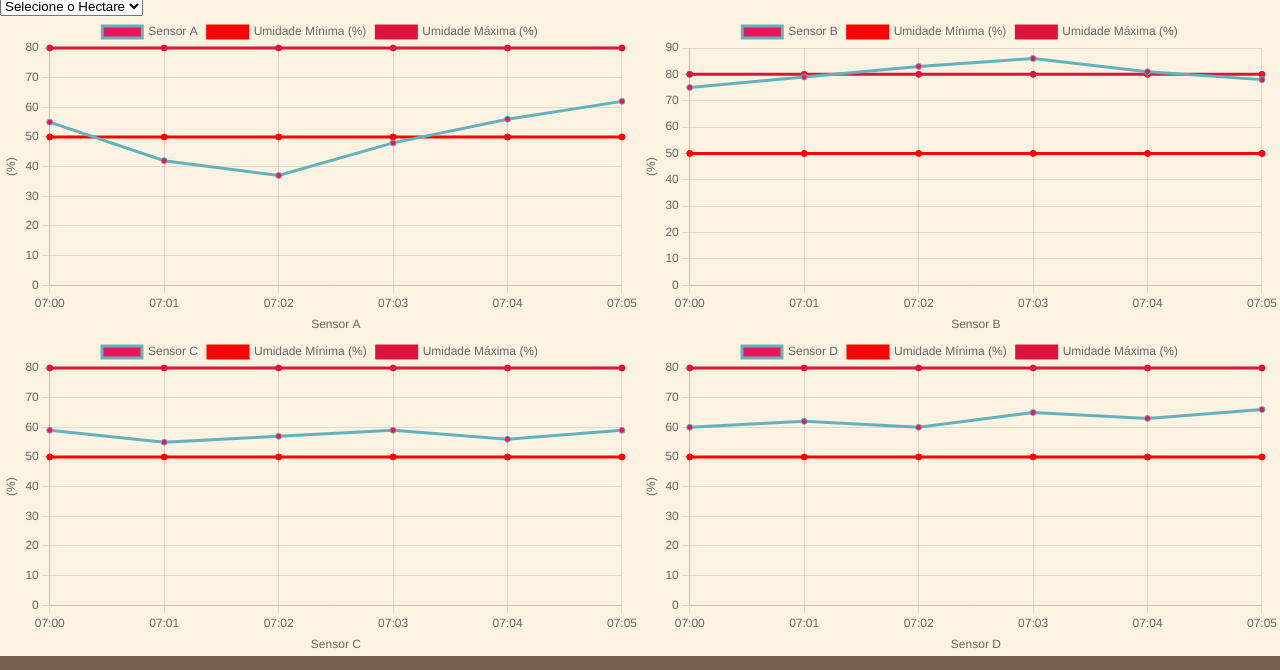
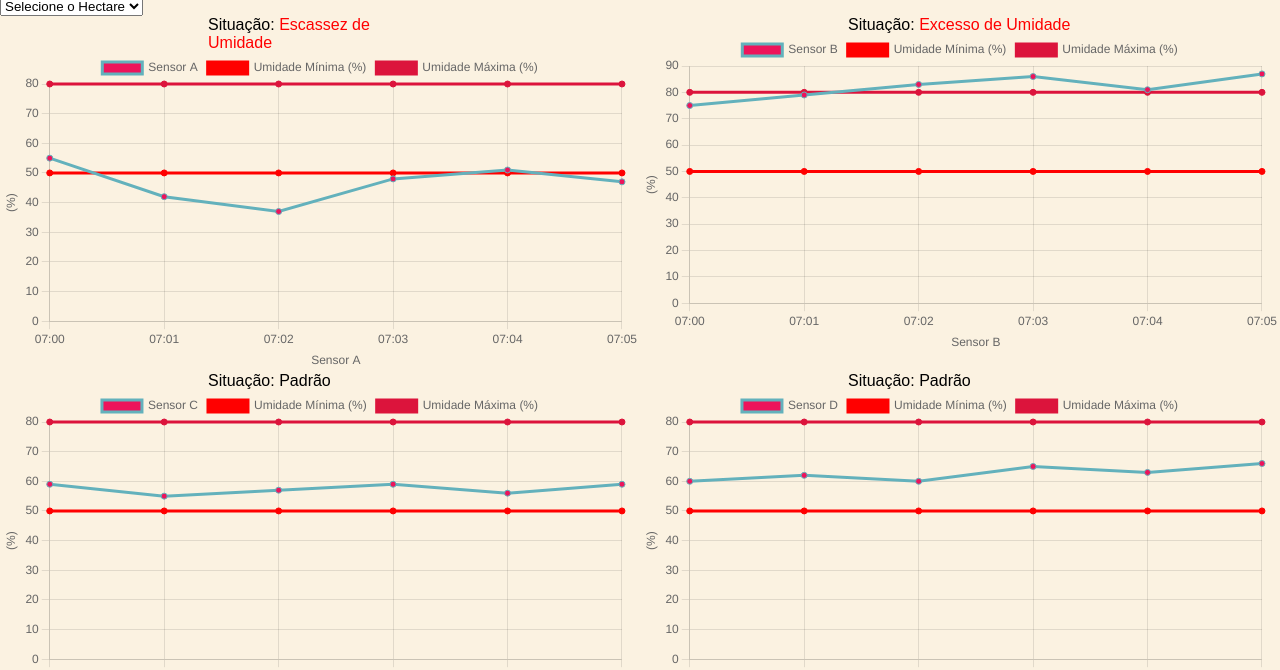
Before and after one commit to Leo0192/Pesquisa-e-Inovacao, a plain HTML site: page Main/Website/dashboard.html in a window 1280 px wide. Shown: the part 98-768 px from the top of the page. Drawn offline with nearby package versions, Linux system fonts and the light colour scheme; no server answers.

Commit message:
Alteração da dashboarde - adicionado KPI

```diff
--- a/Main/Website/dashboard.html
+++ b/Main/Website/dashboard.html
@@ -50,16 +50,28 @@
   </select>
   <div class="div_container_graficos">
     <div class="div_grafico_sensor">
+      <p class="descricao_situacao">Situação: <span class="umidade_alarme">Escassez de Umidade</span></p>
+      <div class="div_container_sensor">
         <canvas id="sensorA"></canvas>
+      </div>
     </div>
     <div class="div_grafico_sensor">
+      <p class="descricao_situacao">Situação: <span class="umidade_alarme">Excesso de Umidade</span></p>
+      <div class="div_container_sensor">
         <canvas id="sensorB"></canvas>
+      </div>
     </div>
     <div class="div_grafico_sensor">
+      <p class="descricao_situacao">Situação: <span>Padrão</span></p>
+      <div class="div_container_sensor">
         <canvas id="sensorC"></canvas>
+      </div>
     </div>
     <div class="div_grafico_sensor">
+      <p class="descricao_situacao">Situação: <span>Padrão</span></p>
+      <div class="div_container_sensor">
         <canvas id="sensorD"></canvas>
+      </div>
     </div>
 </div>
 
--- a/Main/Website/js/chartjs-config.js
+++ b/Main/Website/js/chartjs-config.js
@@ -6,7 +6,7 @@ function startChart() {
             labels: ['07:00','07:01','07:02','07:03','07:04', '07:05'],
             datasets: [{
                 label: 'Sensor A',
-                data: [55, 42, 37, 48, 56, 62],
+                data: [55, 42, 37, 48, 51, 47],
                 borderColor: '#63B1BC',
                 backgroundColor: '#ED145B'
             },
@@ -48,7 +48,7 @@ function startChart() {
             labels: ['07:00','07:01','07:02','07:03','07:04', '07:05'],
             datasets: [{
                 label: 'Sensor B',
-                data: [75, 79, 83, 86, 81, 78],
+                data: [75, 79, 83, 86, 81, 87],
                 borderColor: '#63B1BC',
                 backgroundColor: '#ED145B'
             },
--- a/Main/Website/styles/style.css
+++ b/Main/Website/styles/style.css
@@ -557,3 +557,16 @@ section{
 .div_grafico_sensor{
     width: 50%;
 }
+
+.umidade_alarme{
+    color: red;
+}
+
+.descricao_situacao{
+    width: 35%;
+    margin: 0 auto;
+}
+
+.div_container_sensor{
+    width: 100%;
+}
```
